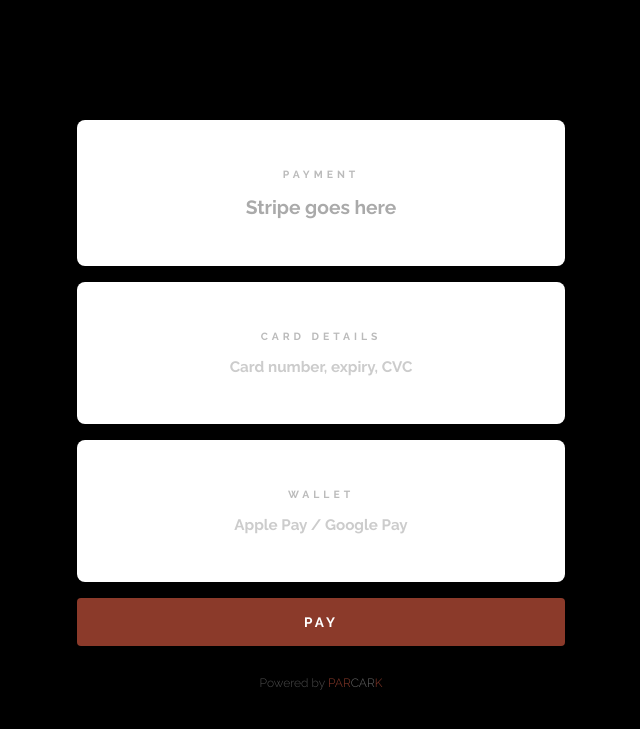
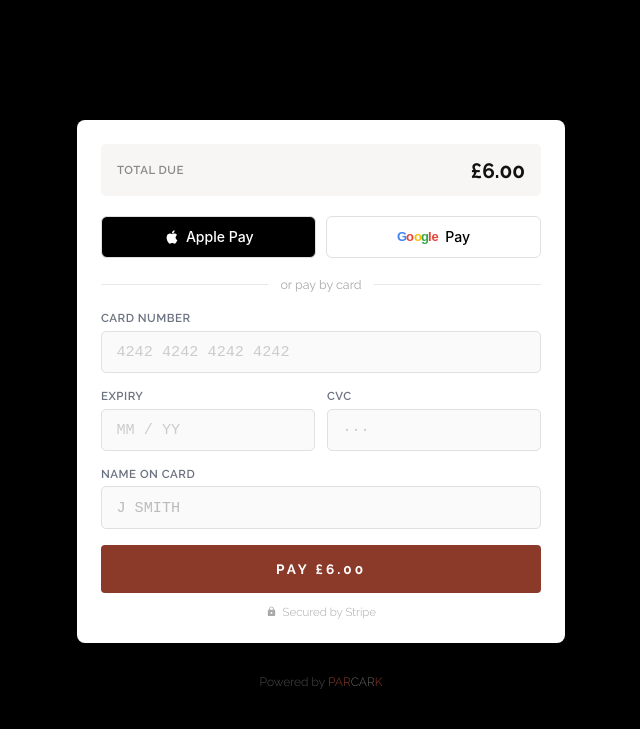
Before and after one commit to gswelby-png/landmarque, a FastAPI app: page /mockup in a window 1280 px wide. Shown: the top 729 px of the page, without its empty margins (319-959 px from the left). Run offline with FastAPI, Linux system fonts and the light colour scheme.

Commit message:
Add realistic Stripe payment form mockup to payment page

```diff
--- a/app/templates/driver/payment_mockup.html
+++ b/app/templates/driver/payment_mockup.html
@@ -17,71 +17,91 @@
       text-align: center;
       padding: 2.5rem 1rem 2rem;
     }
-    .estate-logo {
-      max-width: 220px;
-      height: auto;
-      margin-bottom: 1.4rem;
+    .estate-logo { max-width: 220px; height: auto; margin-bottom: 1.4rem; }
+    .estate-name {
+      font-weight: 700; font-size: 1.9rem; color: #fff;
+      letter-spacing: 2px; text-transform: uppercase; margin: 0 0 1rem;
     }
-    .estate-name {
-      font-family: 'Raleway', Helvetica, Arial, sans-serif;
-      font-weight: 700;
-      font-size: 1.9rem;
-      color: #fff;
-      letter-spacing: 2px;
-      text-transform: uppercase;
-      margin: 0 0 1rem;
-    }
-    .car-park-name {
-      color: #fff;
-      font-weight: 700;
-      font-size: 1rem;
-      letter-spacing: .5px;
-      margin: 0;
-    }
-    .placeholder {
+    .car-park-name { color: #fff; font-weight: 700; font-size: 1rem; letter-spacing: .5px; margin: 0; }
+
+    /* Panel */
+    .panel {
       background: #fff;
       border-radius: 8px;
-      padding: 3rem 2rem;
-      text-align: center;
+      padding: 1.5rem;
       margin-bottom: 1rem;
     }
-    .placeholder-label {
-      font-size: .65rem;
-      font-weight: 700;
-      letter-spacing: 4px;
-      text-transform: uppercase;
-      color: #bbb;
-      margin-bottom: 1rem;
+
+    /* Wallet buttons */
+    .wallet-row { display: grid; grid-template-columns: 1fr 1fr; gap: .6rem; margin-bottom: 1.2rem; }
+    .btn-wallet {
+      border: 1px solid #e0e0e0;
+      border-radius: 6px;
+      padding: .7rem .5rem;
+      background: #000;
+      color: #fff;
+      font-family: -apple-system, BlinkMacSystemFont, sans-serif;
+      font-size: .88rem;
+      font-weight: 500;
+      cursor: not-allowed;
+      display: flex;
+      align-items: center;
+      justify-content: center;
+      gap: .4rem;
     }
-    .placeholder-title {
-      font-size: 1.2rem;
-      font-weight: 700;
-      color: #aaa;
+    .btn-wallet.gpay { background: #fff; color: #000; }
+
+    /* Divider */
+    .divider {
+      display: flex; align-items: center; gap: .75rem;
+      margin-bottom: 1.2rem; color: #aaa; font-size: .78rem;
     }
+    .divider::before, .divider::after { content:''; flex:1; height:1px; background:#e8e8e8; }
+
+    /* Field */
+    .field-label {
+      font-size: .72rem; font-weight: 600; letter-spacing: .5px;
+      text-transform: uppercase; color: #6b7280; margin-bottom: .35rem; display: block;
+    }
+    .stripe-field {
+      width: 100%; border: 1px solid #e0e0e0; border-radius: 5px;
+      padding: .7rem .9rem; font-size: .95rem; color: #ccc;
+      background: #fafafa; margin-bottom: 1rem;
+      font-family: 'Courier New', monospace;
+    }
+    .field-row { display: grid; grid-template-columns: 1fr 1fr; gap: .75rem; }
+    .field-row .stripe-field { margin-bottom: 0; }
+
+    /* Summary bar */
+    .summary-bar {
+      background: #f7f6f4; border-radius: 5px;
+      padding: .85rem 1rem; margin-bottom: 1.25rem;
+      display: flex; justify-content: space-between; align-items: center;
+    }
+    .summary-bar .s-label { font-size: .72rem; font-weight: 600; color: #888; text-transform: uppercase; letter-spacing: .5px; }
+    .summary-bar .s-amount { font-size: 1.3rem; font-weight: 700; color: #111; }
+
+    /* Pay button */
     .btn-pay {
-      display: block;
-      width: 100%;
-      background: #8B3A2A;
-      color: #fff;
+      display: block; width: 100%;
+      background: #8B3A2A; color: #fff;
       font-family: 'Raleway', Helvetica, Arial, sans-serif;
-      font-weight: 700;
-      font-size: .85rem;
-      letter-spacing: 3px;
-      text-transform: uppercase;
-      padding: 1rem;
-      border-radius: 4px;
-      text-decoration: none;
-      text-align: center;
-      transition: filter .15s;
-      margin-top: .5rem;
+      font-weight: 700; font-size: .85rem; letter-spacing: 3px;
+      text-transform: uppercase; padding: 1rem; border-radius: 4px;
+      text-decoration: none; text-align: center; transition: filter .15s;
     }
     .btn-pay:hover { filter: brightness(110%); color: #fff; }
+
+    /* Lock note */
+    .lock-note {
+      display: flex; align-items: center; justify-content: center;
+      gap: .35rem; margin-top: .75rem;
+      font-size: .72rem; color: #aaa; font-weight: 300;
+    }
+
     .stripe-note {
-      font-size: .75rem;
-      text-align: center;
-      margin-top: .9rem;
-      font-weight: 300;
-      color: rgba(255,255,255,.3);
+      font-size: .75rem; text-align: center; font-weight: 300;
+      color: rgba(255,255,255,.3); padding: 1rem 0;
     }
   </style>
 </head>
@@ -97,24 +117,63 @@
       <p class="car-park-name">{{ car_park_name }}</p>
     </div>
 
-    <div class="placeholder">
-      <p class="placeholder-label">Payment</p>
-      <p class="placeholder-title">Stripe goes here</p>
+    <div class="panel">
+
+      <!-- Amount summary -->
+      <div class="summary-bar">
+        <span class="s-label">Total due</span>
+        <span class="s-amount">£6.00</span>
+      </div>
+
+      <!-- Apple / Google Pay -->
+      <div class="wallet-row">
+        <button class="btn-wallet" disabled>
+          <svg width="16" height="16" viewBox="0 0 24 24" fill="white"><path d="M18.71 19.5c-.83 1.24-1.71 2.45-3.05 2.47-1.34.03-1.77-.79-3.29-.79-1.53 0-2 .77-3.27.82-1.31.05-2.3-1.32-3.14-2.53C4.25 17 2.94 12.45 4.7 9.39c.87-1.52 2.43-2.48 4.12-2.51 1.28-.02 2.5.87 3.29.87.78 0 2.26-1.07 3.8-.91.65.03 2.47.26 3.64 1.98-.09.06-2.17 1.28-2.15 3.81.03 3.02 2.65 4.03 2.68 4.04-.03.07-.42 1.44-1.38 2.83M13 3.5c.73-.83 1.94-1.46 2.94-1.5.13 1.17-.34 2.35-1.04 3.19-.69.85-1.83 1.51-2.95 1.42-.15-1.15.41-2.35 1.05-3.11z"/></svg>
+          Apple Pay
+        </button>
+        <button class="btn-wallet gpay" disabled>
+          <svg width="42" height="17" viewBox="0 0 42 17" xmlns="http://www.w3.org/2000/svg">
+            <text x="0" y="13" font-family="Arial" font-size="13" font-weight="bold" fill="#4285F4">G</text>
+            <text x="9" y="13" font-family="Arial" font-size="13" font-weight="bold" fill="#EA4335">o</text>
+            <text x="17" y="13" font-family="Arial" font-size="13" font-weight="bold" fill="#FBBC05">o</text>
+            <text x="24" y="13" font-family="Arial" font-size="13" font-weight="bold" fill="#34A853">g</text>
+            <text x="31" y="13" font-family="Arial" font-size="13" font-weight="bold" fill="#EA4335">le</text>
+          </svg>
+          Pay
+        </button>
+      </div>
+
+      <div class="divider">or pay by card</div>
+
+      <!-- Card number -->
+      <label class="field-label">Card number</label>
+      <div class="stripe-field">4242  4242  4242  4242</div>
+
+      <!-- Expiry + CVC -->
+      <div class="field-row" style="margin-bottom:1rem;">
+        <div>
+          <label class="field-label">Expiry</label>
+          <div class="stripe-field">MM / YY</div>
+        </div>
+        <div>
+          <label class="field-label">CVC</label>
+          <div class="stripe-field">···</div>
+        </div>
+      </div>
+
+      <!-- Name -->
+      <label class="field-label">Name on card</label>
+      <div class="stripe-field" style="color:#bbb;">J SMITH</div>
+
+      <a href="/receipt/{{ slug }}" class="btn-pay">Pay £6.00</a>
+
+      <div class="lock-note">
+        <svg width="11" height="11" viewBox="0 0 24 24" fill="#aaa"><path d="M18 8h-1V6c0-2.76-2.24-5-5-5S7 3.24 7 6v2H6c-1.1 0-2 .9-2 2v10c0 1.1.9 2 2 2h12c1.1 0 2-.9 2-2V10c0-1.1-.9-2-2-2zm-6 9c-1.1 0-2-.9-2-2s.9-2 2-2 2 .9 2 2-.9 2-2 2zm3.1-9H8.9V6c0-1.71 1.39-3.1 3.1-3.1 1.71 0 3.1 1.39 3.1 3.1v2z"/></svg>
+        Secured by Stripe
+      </div>
     </div>
 
-    <div class="placeholder">
-      <p class="placeholder-label">Card details</p>
-      <p class="placeholder-title" style="font-size:.95rem; color:#ccc;">Card number, expiry, CVC</p>
-    </div>
-
-    <div class="placeholder">
-      <p class="placeholder-label">Wallet</p>
-      <p class="placeholder-title" style="font-size:.95rem; color:#ccc;">Apple Pay / Google Pay</p>
-    </div>
-
-    <a href="/receipt/{{ slug }}" class="btn-pay">Pay</a>
-
-    <p class="stripe-note" style="padding:1rem 0;">
+    <p class="stripe-note">
       Powered by <span style="color:#8B3A2A">PAR</span><span style="color:rgba(255,255,255,.4)">CAR</span><span style="color:#8B3A2A">K</span>
     </p>
 
```
